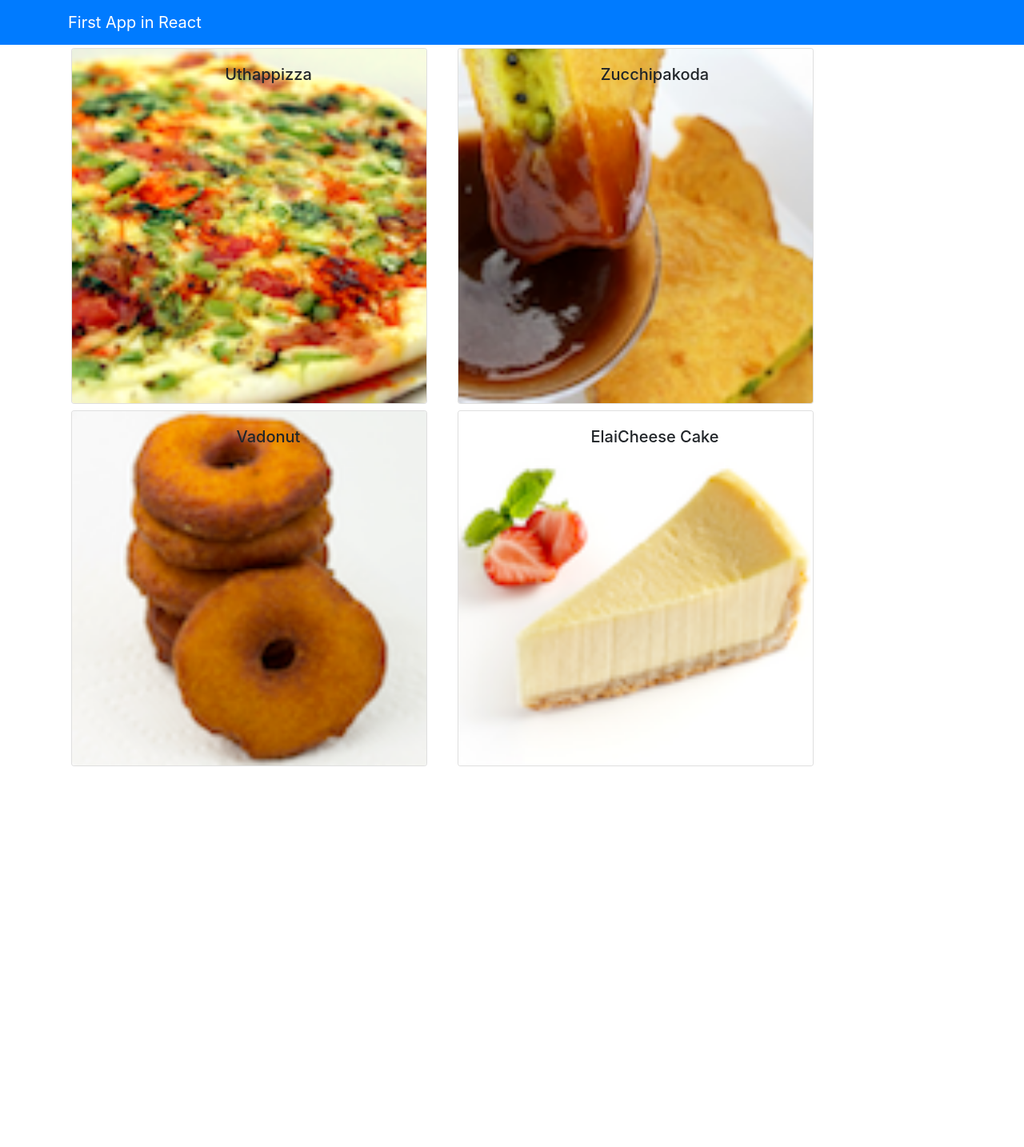
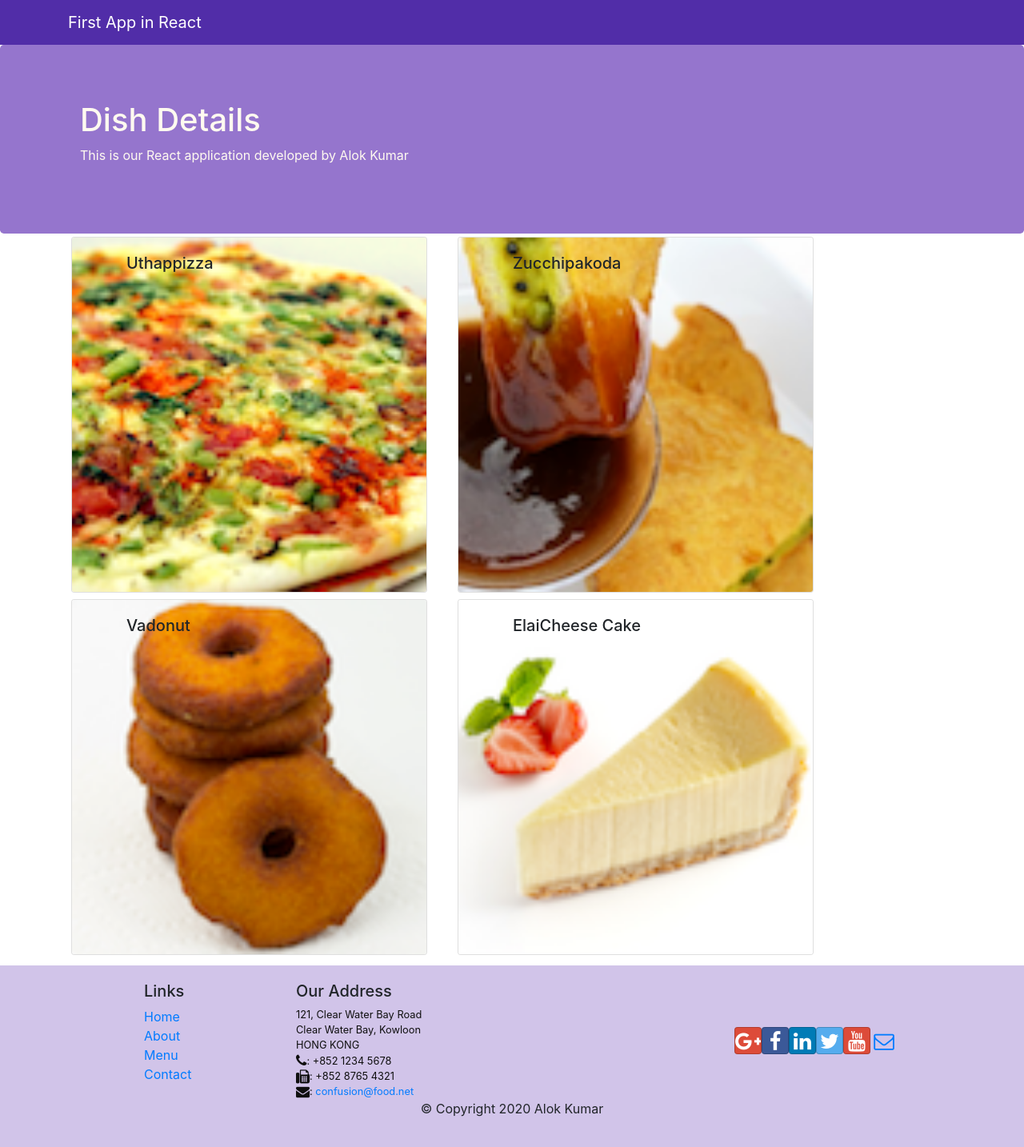
Before and after one commit to alokkumarsunny/DishDisplay-React, a React (Create React App) app: page / in a window 1280 px wide. Shown: the whole page at 80% size. Before the commit the page ends 971 px from the top, so only its background shows below. Built offline with nearby package versions, Linux system fonts and the light colour scheme.

Commit message:
added Header and footer

```diff
--- a/package.json
+++ b/package.json
@@ -7,6 +7,8 @@
     "@testing-library/react": "^9.5.0",
     "@testing-library/user-event": "^7.2.1",
     "bootstrap": "^4.0.0",
+    "bootstrap-social": "^5.1.1",
+    "font-awesome": "^4.7.0",
     "react": "^16.13.1",
     "react-dom": "^16.13.1",
     "react-popper": "^0.9.2",
--- a/src/App.css
+++ b/src/App.css
@@ -1,38 +1,33 @@
-.App {
-  text-align: center;
+.row-header{
+  margin:0px auto;
+  padding:0px auto;
 }
 
-.App-logo {
-  height: 40vmin;
-  pointer-events: none;
+.row-content {
+  margin:0px auto;
+  padding: 50px 0px 50px 0px;
+  border-bottom: 1px ridge;
+  min-height:400px;
 }
 
-@media (prefers-reduced-motion: no-preference) {
-  .App-logo {
-    animation: App-logo-spin infinite 20s linear;
-  }
+.footer{
+  background-color: #D1C4E9;
+  margin:0px auto;
+  padding: 20px 0px 20px 0px;
+}
+.jumbotron {
+  padding:70px 30px 70px 30px;
+  margin:0px auto;
+  background: #9575CD ;
+  color:floralwhite;
 }
 
-.App-header {
-  background-color: #282c34;
-  min-height: 100vh;
-  display: flex;
-  flex-direction: column;
-  align-items: center;
-  justify-content: center;
-  font-size: calc(10px + 2vmin);
-  color: white;
+address{
+  font-size:80%;
+  margin:0px;
+  color:#0f0f0f;
 }
 
-.App-link {
-  color: #61dafb;
+.navbar-dark {
+  background-color: #512DA8;
 }
-
-@keyframes App-logo-spin {
-  from {
-    transform: rotate(0deg);
-  }
-  to {
-    transform: rotate(360deg);
-  }
-}
--- a/src/components/DishdetailComponent.js
+++ b/src/components/DishdetailComponent.js
@@ -17,14 +17,14 @@
 }
 
 
-    function RenderDish({dish}){
-        if(dish != null){
+    function RenderDish(props){
+        if(props.dish != null){
             return(
                 <Card>
-                    <CardImg width="100%" src={dish.image} alt={dish.name}/>
+                    <CardImg width="100%" src={props.dish.image} alt={props.dish.name}/>
                     <CardBody>
-                        <CardTitle>{dish.name}</CardTitle>
-                        <CardText>{dish.description}</CardText>
+                        <CardTitle>{props.dish.name}</CardTitle>
+                        <CardText>{props.dish.description}</CardText>
                     </CardBody>
                 </Card>
             );
--- /dev/null
+++ b/src/components/FooterComponent.js
@@ -0,0 +1,50 @@
+import React from 'react';
+
+function Footer(props) {
+    return(
+    <div className="footer">
+        <div className="container">
+            <div className="row justify-content-center">
+                <div className="col-4 offset-1 col-sm-2">
+                    <h5>Links</h5>
+                    <ul className="list-unstyled">
+                        <li><a href="#">Home</a></li>
+                        <li><a href="#">About</a></li>
+                        <li><a href="#">Menu</a></li>
+                        <li><a href="contactus.html">Contact</a></li>
+                    </ul>
+                </div>
+                <div className="col-7 col-sm-5">
+                    <h5>Our Address</h5>
+                    <address>
+		              121, Clear Water Bay Road<br />
+		              Clear Water Bay, Kowloon<br />
+		              HONG KONG<br />
+		              <i className="fa fa-phone fa-lg"></i>: +852 1234 5678<br />
+		              <i className="fa fa-fax fa-lg"></i>: +852 8765 4321<br />
+		              <i className="fa fa-envelope fa-lg"></i>: <a href="mailto:confusion@food.net">
+                         confusion@food.net</a>
+                    </address>
+                </div>
+                <div className="col-12 col-sm-4 align-self-center">
+                    <div className="text-center">
+                        <a className="btn btn-social-icon btn-google" href="http://google.com/+"><i className="fa fa-google-plus"></i></a>
+                        <a className="btn btn-social-icon btn-facebook" href="http://www.facebook.com/profile.php?id="><i className="fa fa-facebook"></i></a>
+                        <a className="btn btn-social-icon btn-linkedin" href="http://www.linkedin.com/in/"><i className="fa fa-linkedin"></i></a>
+                        <a className="btn btn-social-icon btn-twitter" href="http://twitter.com/"><i className="fa fa-twitter"></i></a>
+                        <a className="btn btn-social-icon btn-google" href="http://youtube.com/"><i className="fa fa-youtube"></i></a>
+                        <a className="btn btn-social-icon" href="mailto:"><i className="fa fa-envelope-o"></i></a>
+                    </div>
+                </div>
+            </div>
+            <div className="row justify-content-center">
+                <div className="col-auto">
+                    <p>© Copyright 2020 Alok Kumar</p>
+                </div>
+            </div>
+        </div>
+    </div>
+    )
+}
+
+export default Footer;
--- /dev/null
+++ b/src/components/HeaderComponent.js
@@ -0,0 +1,29 @@
+import React,{Component} from 'react';
+import {Navbar, NavbarBrand , Jumbotron} from 'reactstrap';
+
+class Header extends Component{
+    render(){
+        return(
+            <>
+            <Navbar dark>
+                <div className="container">
+                    <NavbarBrand href="/">First App in React</NavbarBrand>
+                </div>
+            </Navbar>
+            <Jumbotron>
+                <div className="container">
+                    <div className="row row-header">
+                        <div className="col-12 col-sm-6">
+                            <h1>Dish Details</h1>
+                            <p>This is our React application developed by Alok Kumar</p>
+                        </div>
+                    </div>
+                </div>
+            </Jumbotron>
+
+            </>
+        );
+    }
+}
+
+export default Header;
--- a/src/components/MainComponent.js
+++ b/src/components/MainComponent.js
@@ -1,8 +1,9 @@
 import React, { Component } from 'react';
-import {Navbar, NavbarBrand} from 'reactstrap';
 import Menu from './MenuComponents';
 import DishDetail from './DishdetailComponent';
 import {DISHES}  from '../Shared/dishes';
+import Header from './HeaderComponent';
+import Footer from './FooterComponent';
 class Main extends Component{
   constructor(props){
     super(props);
@@ -15,14 +16,11 @@
   render(){
     return (
       <div className="App">
-        <Navbar dark color="primary">
-          <div className="container">
-            <NavbarBrand href="/">First App in React</NavbarBrand>
-          </div>
-        </Navbar>
+          <Header/>
         <Menu dishes={this.state.dishes}
             onClick={(dishId)=>this.OnDishSelect(dishId)}/>
         <DishDetail selectedDish={this.state.dishes.filter((dish)=> dish.id === this.state.selectedDish)[0]}/>
+        <Footer />
       </div>
     );
   }
--- a/src/index.js
+++ b/src/index.js
@@ -4,6 +4,8 @@
 import './index.css';
 import App from './App';
 import * as serviceWorker from './serviceWorker';
+import 'font-awesome/css/font-awesome.min.css';
+import 'bootstrap-social/bootstrap-social.css';
 
 ReactDOM.render(
   <React.StrictMode>
```
Also changed, not shown: 1 other file (tests, documents, lock files or other folders).
